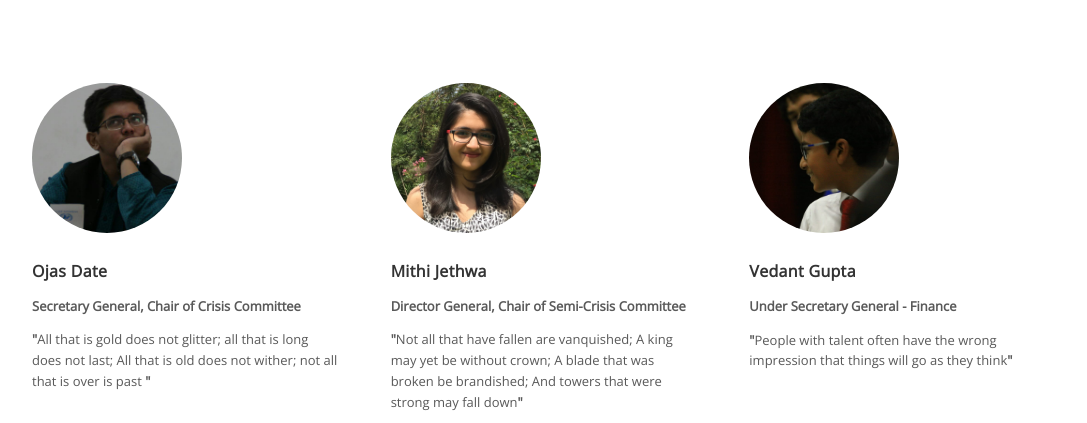
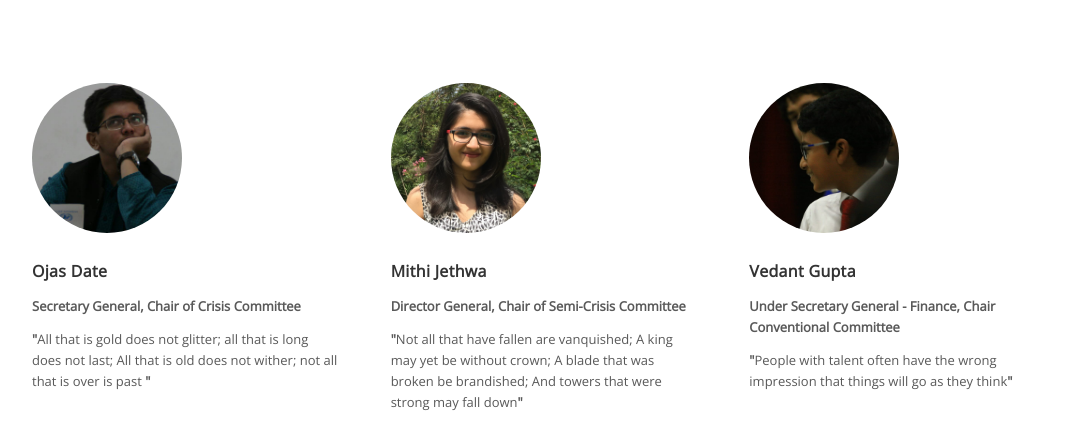
Before and after one commit to AniketPerai/MISMUN2018, a plain HTML site: page Members.html in a window 1280 px wide. Shown: the part 359-782 px from the top of the page, without its empty margins (96-1183 px from the left). Drawn offline with nearby package versions, Linux system fonts and the light colour scheme; a web font is replaced by a local one.

Commit message:
finalshot

```diff
--- a/Members.html
+++ b/Members.html
@@ -61,7 +61,7 @@
         <img src="vedant.jpeg" class="banner--small u-mt-20" alt="Code" style="border-radius: 100px;" />
       </div>
       <div class="heading heading--base">Vedant Gupta</div>
-      <b><p>Under Secretary General - Finance</p></b>
+      <b><p>Under Secretary General - Finance, Chair Conventional Committee</p></b>
       <p><b>"</b>People with talent often have the wrong impression that things will go as they think<b>"</b></p>
     </div>
     <div class="pure-u pure-u-md-8-24 pure-u-sm-24-24 u-pb-20">
```
